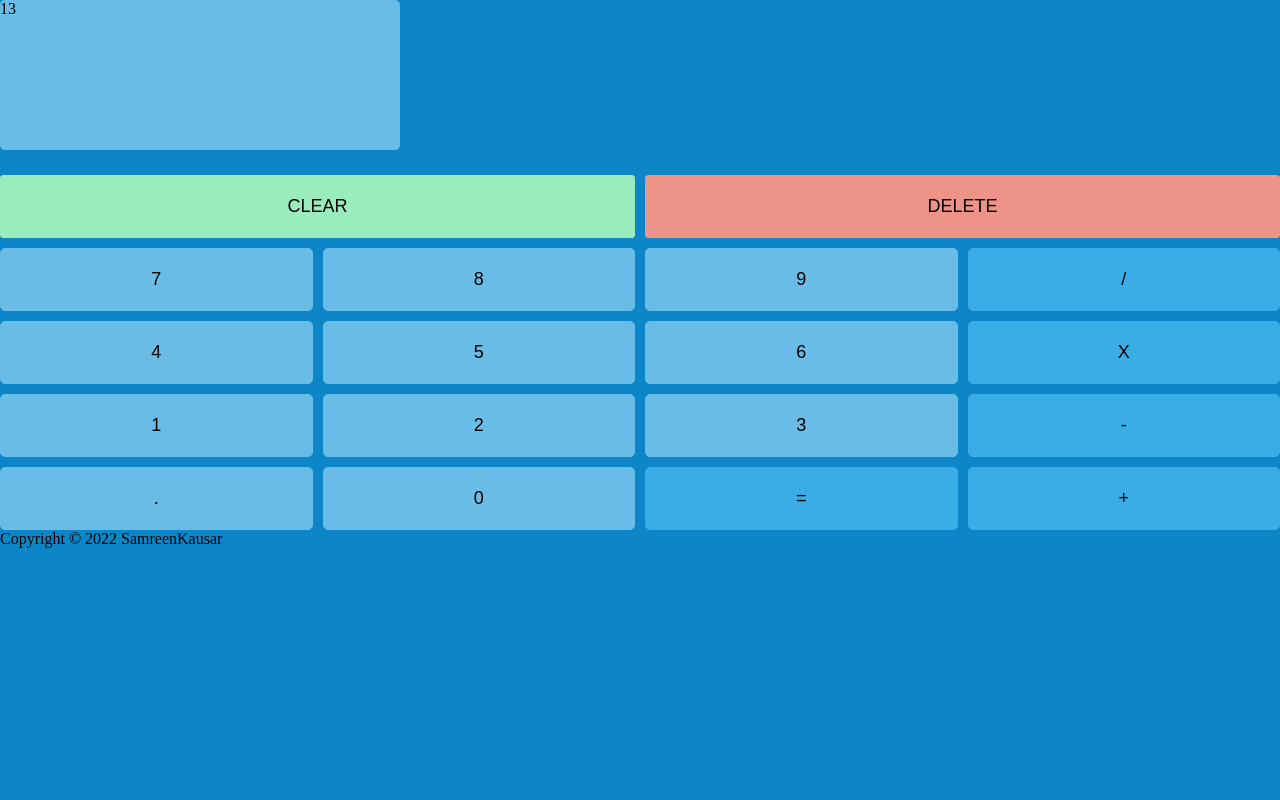
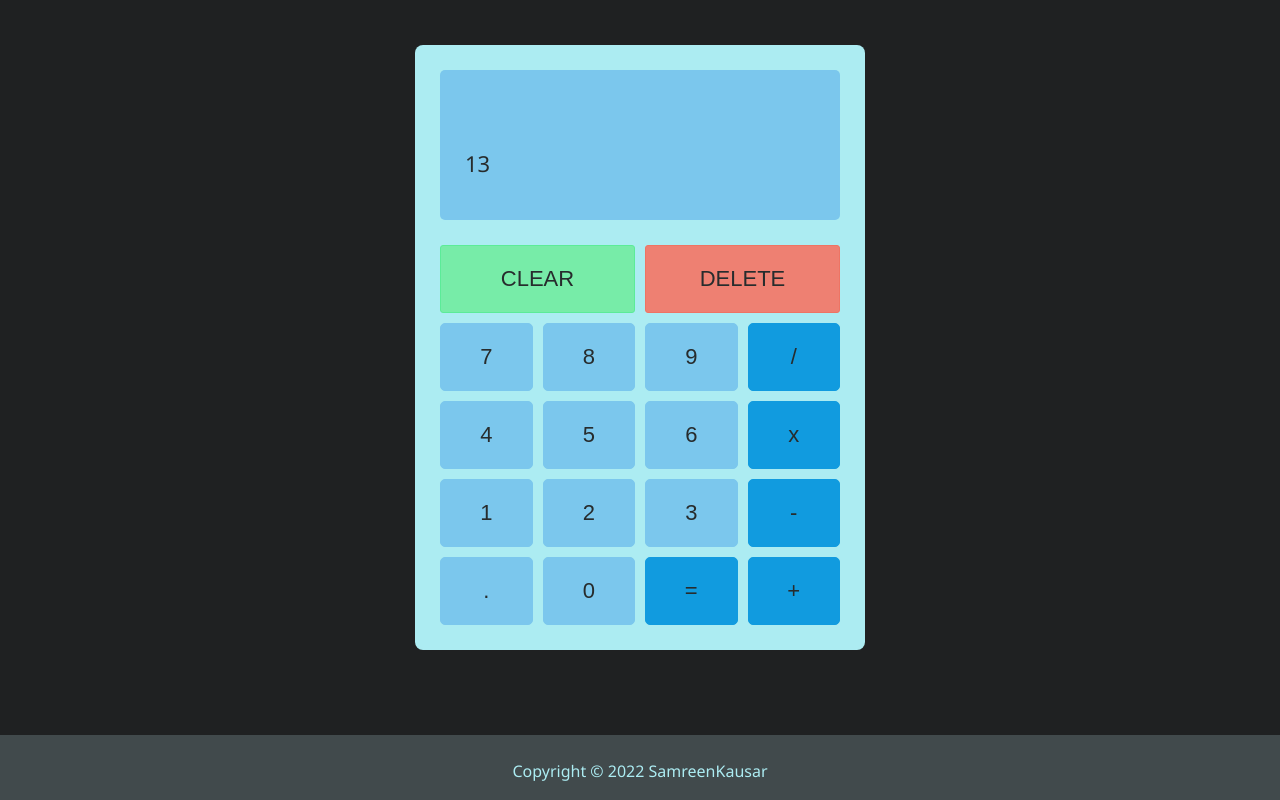
Before and after one commit to SamreenKausar/calculator, a plain HTML site: page index.html in a window 1280 px wide. Drawn offline with Linux system fonts and the light colour scheme.

Commit message:
Added display styles and footer style

```diff
--- a/css/style.css
+++ b/css/style.css
@@ -4,14 +4,15 @@
     box-sizing: border-box;
 }
 body{
-    background-color: rgb(12, 134, 199);
+    background-color: rgb(31, 33, 34);
+    font-family: 'Segoe UI', Tahoma, Geneva, Verdana, sans-serif;
 
 }
 
-.container {
-    background-color: rgb(166, 208, 231);
+.calculator {
+    background-color: rgb(172, 236, 242);
     width: 450px;
-    margin: 25px auto;
+    margin: 45px auto;
     padding: 25px;
     border-radius: 8px;
 
@@ -19,15 +20,31 @@ body{
 .display {
     height: 150px;
     width:400px;
-    background-color: #69bce6 ;
+    background-color: #7bc7ed;
+    color: #272c2d;
     margin-bottom: 25px;
     border-radius: 5px;
+    padding: 25px;
+    font-size: 22px;
+    font-weight: 500;
+    display: flex;
+    flex-direction: column;
+    justify-content: space-around;
+
 }
+.formula{
+     align-self: flex-start;
+}
+.result {
+    align-self: flex-end;
+    font-size: 28px;
+}
+
 button {
     padding: 20px;
     border-radius: 3px;
-    font-size: 18px;
-    text-transform: uppercase;
+    font-size: 22px;
+    color: #272c2d;
     font-weight: 500;
 
 }
@@ -38,22 +55,36 @@ button {
 
 }
 .num {
-    background-color: #69bce6 ;
-    border: 1px solid #69bce6 ;
+    background-color: #7bc7ed ;
+    border: 1px solid #7bc7ed ;
     border-radius: 5px;
 }
 .operation {
-    background-color: #3aade7 ;
-    border: 1px solid #3aade7 ;
+    background-color: #119bdf ;
+    border: 1px solid #119bdf ;
     border-radius: 5px;
 }
 #del {
     grid-column: span 2;
-    background-color: #ed9387;
-    border: 1px solid #ed9387;
+    text-transform: uppercase;
+    background-color: #ee8072;
+    border: 1px solid #ee7464;
 }
 #clr{
     grid-column: span 2;
-    background-color: #99ecbb;
-    border: 1px solid #99ecbb;
+    text-transform: uppercase;
+    background-color: #77eca8;
+    border: 1px solid #5ceb98;
 }
+
+.footer {
+     height: 50px;
+     width: 100%;
+     padding: 25px 25px 40px 25px;
+     background-color: #414a4c;
+     color: rgb(172, 236, 242);
+     position: absolute;
+     bottom: 0;
+     left: 0;
+     text-align: center;
+}
```
